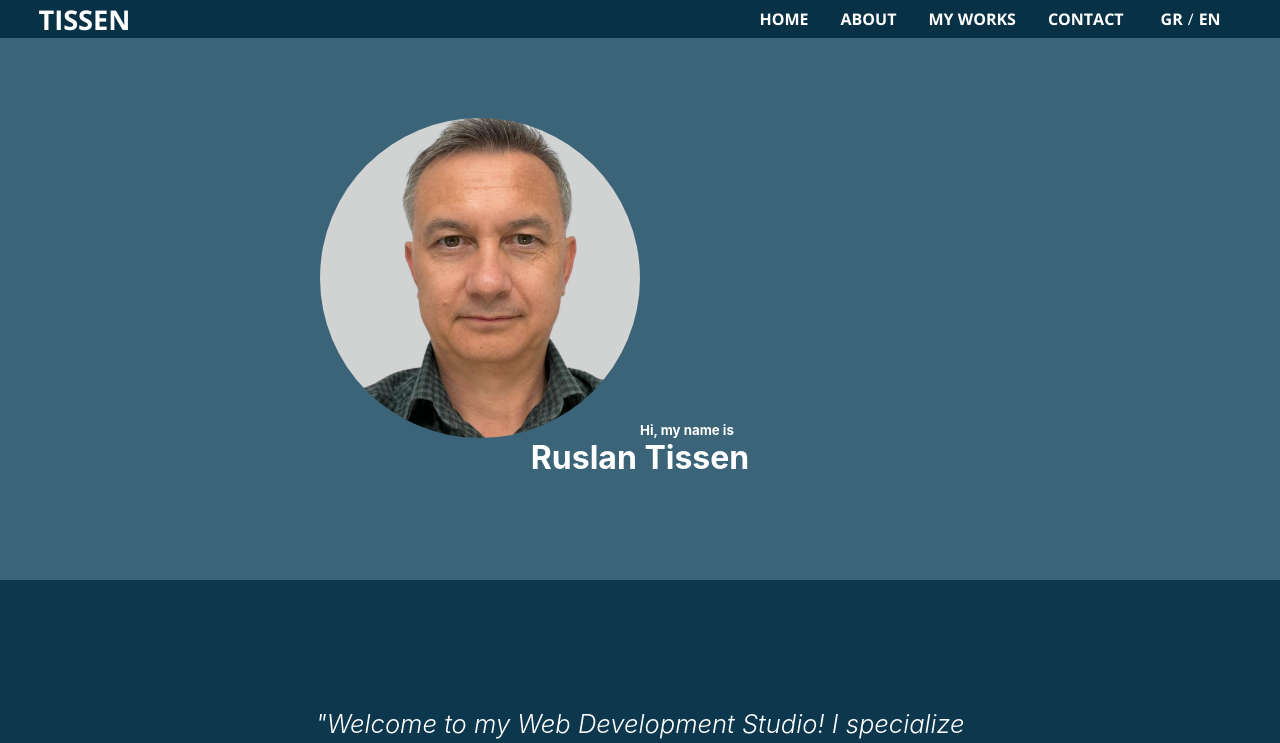
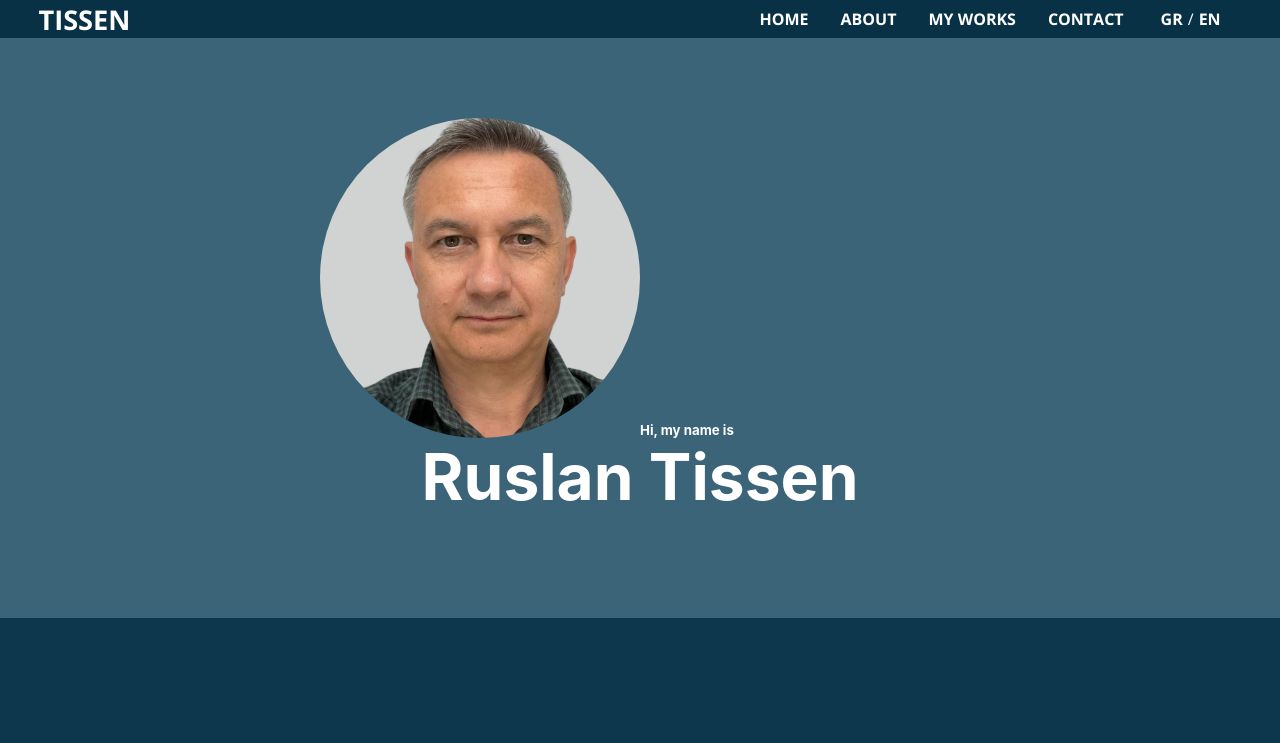
Before and after one commit to RuslanTissen/Ruslan_Portfolio, a React (Create React App) app: page / in a window 1280 px wide. Shown: the top 743 px of the page. Built offline with nearby package versions, Linux system fonts and the light colour scheme; a web font is replaced by a local one.

Commit message:
next step

```diff
--- a/src/components/start/about/About.scss
+++ b/src/components/start/about/About.scss
@@ -44,6 +44,7 @@
 			// margin: 0 0 0 clamp(1px, 15vw, 10rem);
 			margin: 0;
 			text-align: center;
+			font-size: clamp(1.5rem, 5vw, 5rem);
 		}
 	}
 }
```
